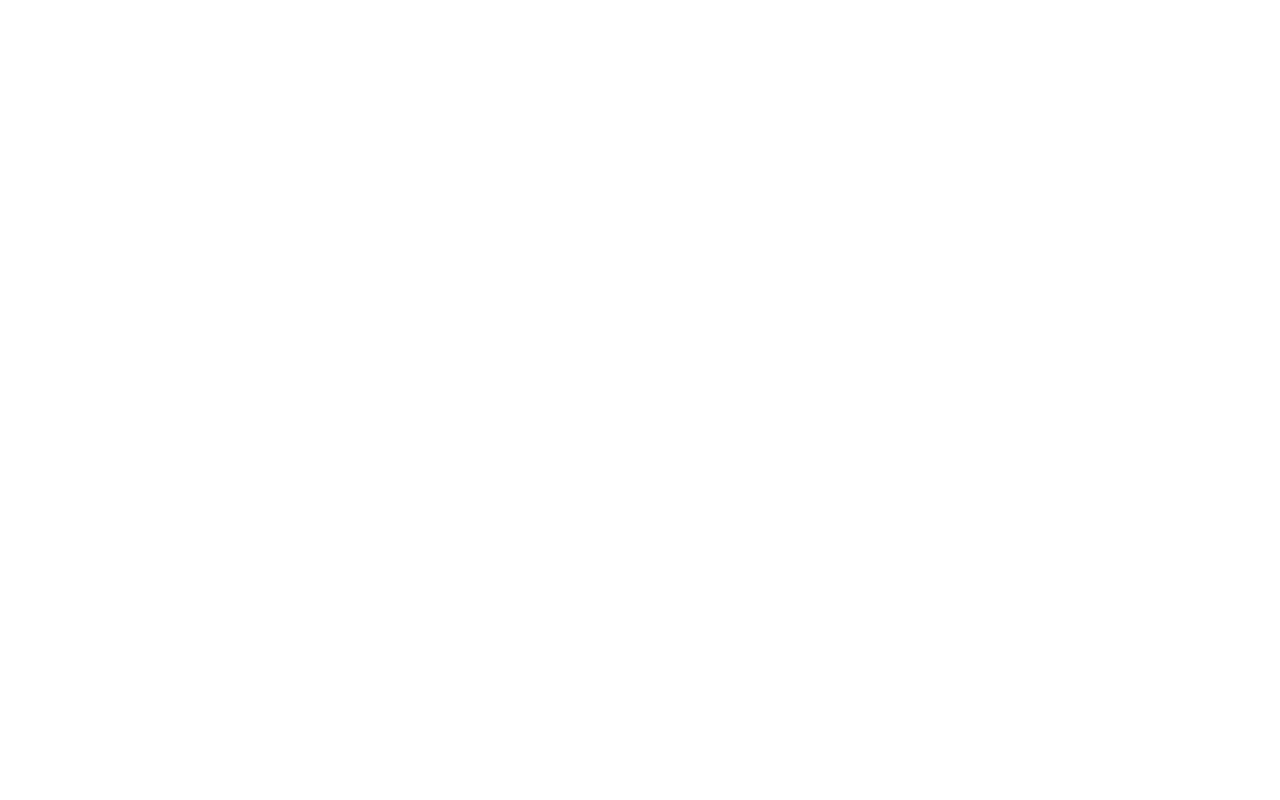
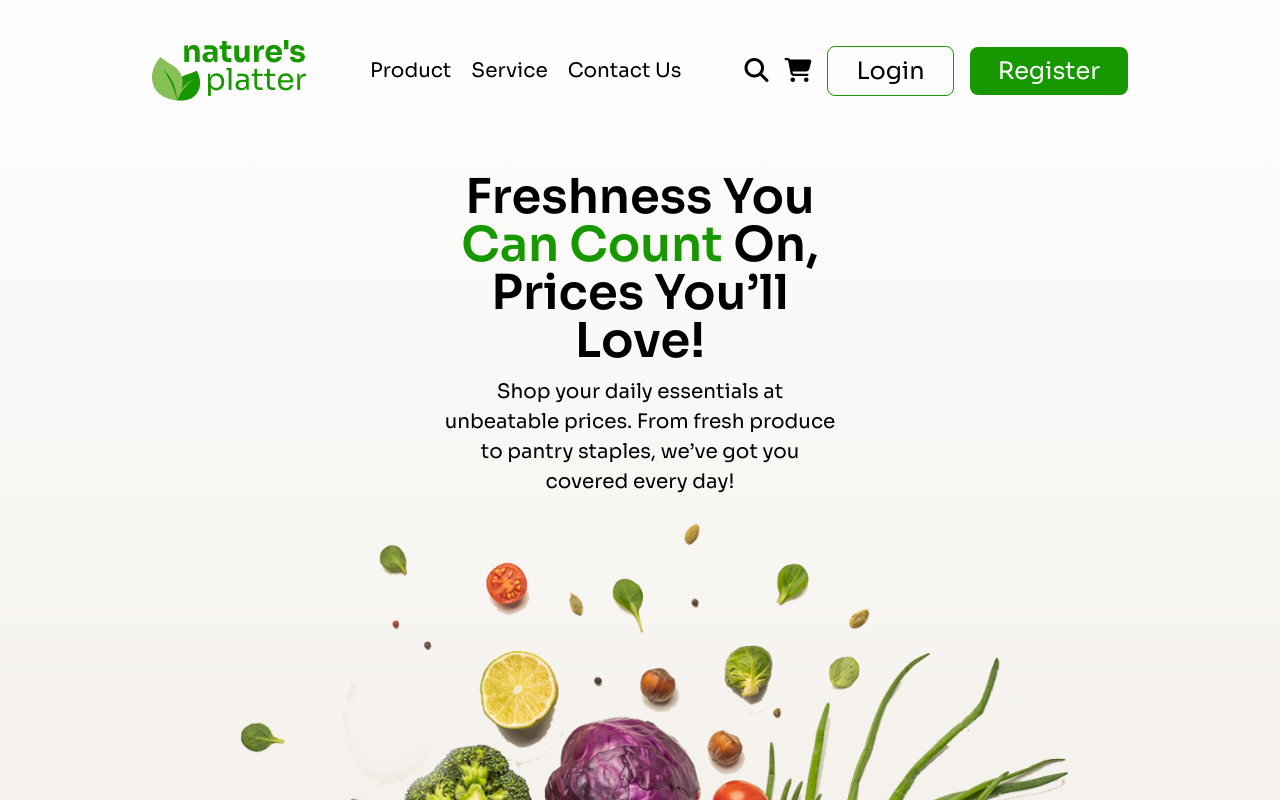
Before and after one commit to rukaiyatasnim/Living-Lab, a plain HTML site: page index.html in a window 1280 px wide. Shown: the top 800 px of the page. Drawn offline with nearby package versions, Linux system fonts and the light colour scheme.

Commit message:
Navbar Part

```diff
--- a/index.html
+++ b/index.html
@@ -12,8 +12,6 @@
       integrity="sha512-Evv84Mr4kqVGRNSgIGL/F/aIDqQb7xQ2vcrdIwxfjThSH8CSR7PBEakCr51Ck+w+/U6swU2Im1vVX0SVk9ABhg=="
       crossorigin="anonymous"
       referrerpolicy="no-referrer" />
-
-    <!-- Sora  Font -->
     <link rel="preconnect" href="https://fonts.googleapis.com" />
     <link rel="preconnect" href="https://fonts.gstatic.com" crossorigin />
     <link
@@ -22,17 +20,94 @@
     <script src="https://cdn.tailwindcss.com"></script>
 
     <style>
+      /* Adding Font */
       .sora-font {
         font-family: "Sora", serif;
         font-optical-sizing: auto;
         font-weight: weight;
         font-style: normal;
       }
+
+    /* Challenge Animation Part */
+    @layer utilities {
+    .animate-fade-in {
+      animation: fadeIn 3s ease-out;
+    }
+
+    @keyframes fadeIn {
+      from { opacity: 0; transform: translateY(20px); }
+      to { opacity: 1; transform: translateY(0); }
+    }
+  }
+
     </style>
   </head>
   <body class="sora-font">
-    <header></header>
-    <main></main>
+    <header  class=" bg-gradient-to-t from-[#efebe4] to-[#fffefe]">
+      <!-- Navbar Start -->
+      <nav>
+        <section
+          class=" header px-6 lg:mx-32 flex justify-between items-center py-10 border border-[#179800] lg:border-none ">
+          <!-- Navbar Logo -->
+          <div class="logo">
+            <img src="./assets/logo-header.png" alt="logo" />
+          </div>
+
+          <!-- Navbar Menu Bar -->
+          <div class="menu hidden lg:block">
+            <ul class="flex text-xl gap-5">
+              <li><a href="#">Product</a></li>
+              <li><a href="#">Service</a></li>
+              <li><a href="#">Contact Us</a></li>
+            </ul>
+          </div>
+
+          <!-- Navbar Footer Part -->
+          <div
+            class="text-2xl hidden lg:flex justify-center items-center gap-4">
+            <!-- Nav Icons -->
+            <div ><i class="fa-solid fa-magnifying-glass"></i></div>
+            <div ><i class="fa-solid fa-cart-shopping"></i></div>
+            <!-- Nav Buttons -->
+            <button class="border border-[#179800] px-7 py-2 rounded-lg">
+              Login
+            </button>
+            <button class="bg-[#179800] px-7 py-2 rounded-lg text-white">
+              Register
+            </button>
+          </div>
+
+          <!-- Responsive Part -->
+            <div class="lg:hidden text-3xl">
+                <i class="fa-solid fa-bars"></i>
+            </div>
+
+        </div>
+        </section>
+      </nav>
+      <!-- Hero Section -->
+         <div class=" mx-6 lg:mx-[140px] flex flex-col gap-4 justify-center items-center mt-8">
+          <!-- Hero Text -->
+           <div>
+          <h1 class="font-semibold text-2xl lg:text-5xl lg:mx-[300px] text-center animate-fade-in">
+              Freshness You
+              <span class="text-[#179800]">Can Count</span> On, Prices You’ll Love!
+            </h1>
+            <p class="font-[400] text-[20px] lg:mx-[300px] text-center mt-3">Shop your daily essentials  at   unbeatable prices.
+                From fresh produce to pantry staples, we’ve got you
+                covered every day!</p>
+           </div>
+
+           <!-- Hero Image -->
+             <div class="mx-6 lg:mx -[140px]">
+            <img src="./assets/hero-vegetables.png" alt="" class="mx-auto w-[90%] ">
+        </div>
+    </header>
+    <main>
+        <!-- Services Part Start -->
+
+        <!-- Services Part END -->
+    </main>
     <footer></footer>
   </body>
 </html>
```
